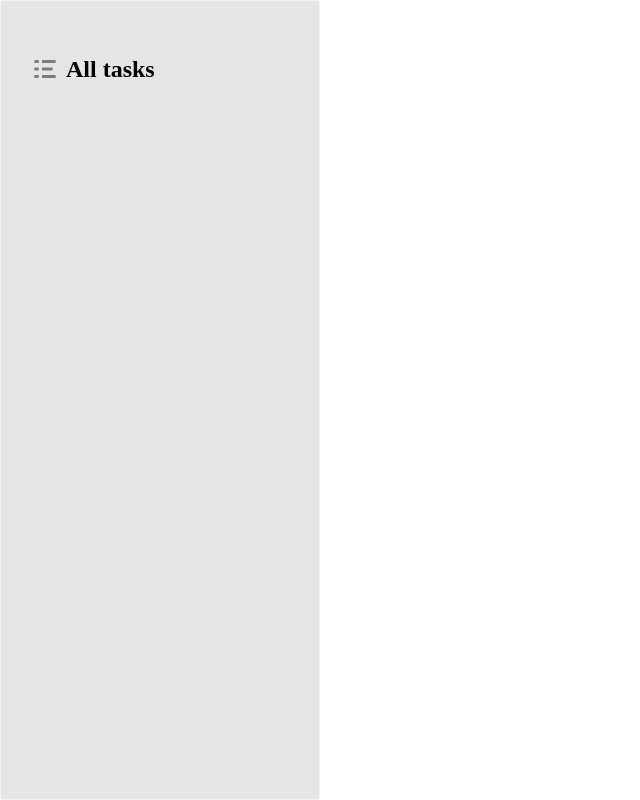
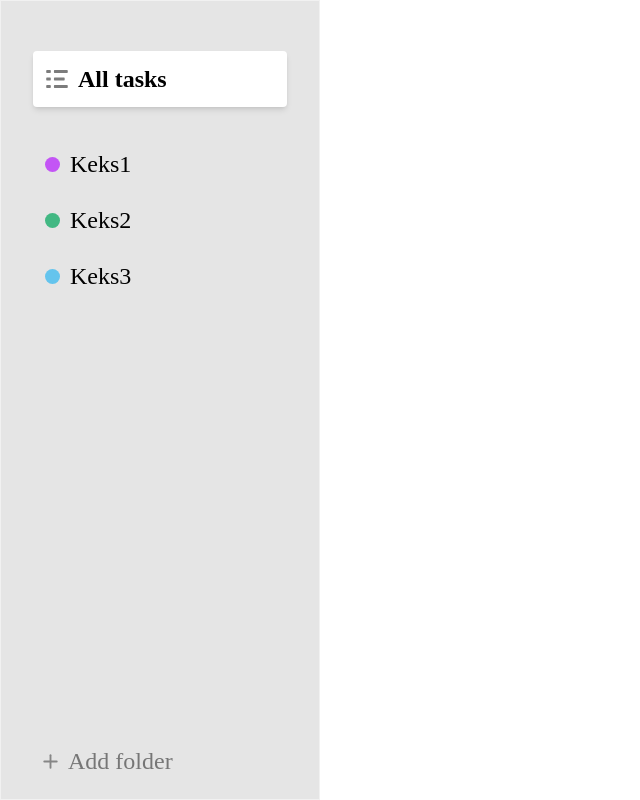
Before and after one commit to altq33/TODO-ReactApp, a React (Vite) app: page / in a window 1280 px wide. Shown: the whole page, without its empty margins (0-640 px from the left). Built offline with nearby package versions, Linux system fonts and the light colour scheme; a web font is replaced by a local one.

Commit message:
add sidebar layout and some logic

```diff
--- /dev/null
+++ b/src/components/AddFolderBtn/AddFolderBtn.tsx
@@ -0,0 +1,7 @@
+import React from 'react'
+
+export const AddFolderBtn = (props:{onClick: () => void}) => {
+  return (
+      <button onClick={props.onClick} className='add-folder-btn'>Add folder</button>
+  )
+}
--- /dev/null
+++ b/src/components/AddFolderModal/AddFolderModal.tsx
@@ -0,0 +1,26 @@
+import React from "react";
+import { ColorTag } from "../ColorTag/ColorTag";
+
+export const AddFolderModal = () => {
+  const colors: number[] = Array.from(Array(8).keys());
+  return (
+    <div className="add-folder-form">
+      <input
+        type="text"
+        placeholder="Folder name"
+        className="bg-white text-[20px] w-full pl-[11px] py-[8px] rounded-[4px] border border-grey outline-none h-[32px]"
+      />
+      <div className="flex w-full justify-between">
+        {colors.map((el) => {
+          return <ColorTag colorId={el} key={el} />;
+        })}
+      </div>
+      <button
+        className="
+      w-full h-[37px] bg-btn-color text-white text-[20px] flex items-center justify-center rounded-[4px] hover:bg-teal-400 transition-colors"
+      >
+        Add
+      </button>
+    </div>
+  );
+};
--- a/src/components/App/App.tsx
+++ b/src/components/App/App.tsx
@@ -1,18 +1,25 @@
-import React from "react";
-import listImg from "../../assets/icons/Vector.svg";
+import React, { useState } from "react";
+import { AddFolderBtn } from "../AddFolderBtn/AddFolderBtn";
+import { AddFolderModal } from "../AddFolderModal/AddFolderModal";
+import { List } from "../List/List";
 
-export const App = () => {
+export const App: React.FC = () => {
+  const [addModalIsOpen, setAddModalIsOpen] = useState(false);
+
+  const [folders, setFolders] = useState([
+    { id: 0, title: "Keks1", colorId: 6, selected: false },
+    { id: 1, title: "Keks2", colorId: 1, selected: false },
+    { id: 2, title: "Keks3", colorId: 2, selected: false },
+  ]);
+
   return (
     <div className="todo">
       <div className="todo-sidebar">
-        <ul className="todo-list">
-          <li className="flex items-center">
-            <i>
-              <img className="mr-[9px] cursor-pointer w-[24px]" src={listImg} alt="List Icon" />
-            </i>
-            <span className="font-bold">All tasks</span>
-          </li>
-        </ul>
+        <List label="All tasks" folders={folders} />
+        <div>
+          {addModalIsOpen && <AddFolderModal />}
+          <AddFolderBtn onClick={() => setAddModalIsOpen(true)} />
+        </div>
       </div>
       <div className="todo-tasks"></div>
     </div>
--- a/src/components/App/index.tsx
+++ /dev/null
@@ -1 +0,0 @@
-export { App } from "./App";
--- /dev/null
+++ b/src/components/ColorTag/ColorTag.tsx
@@ -0,0 +1,36 @@
+import React from "react";
+
+export const ColorTag = ({ colorId }: { colorId: number }) => {
+  let color: string;
+
+  switch (colorId) {
+    case 1: {
+      color = "bg-green-point";
+      break;
+    }
+    case 2: {
+      color = "bg-blue-point";
+      break;
+    }
+    case 4: {
+      color = "bg-pink-point";
+      break;
+    }
+    case 5: {
+      color = "bg-light-green-point";
+      break;
+    }
+    case 6: {
+      color = "bg-purple-point";
+      break;
+    }
+    case 7: {
+      color = "bg-salmon-point";
+      break;
+    }
+    default:
+      color = "bg-grey-point";
+  }
+
+  return <div className={`color-tag ${color}`}></div>;
+};
--- /dev/null
+++ b/src/components/List/List.tsx
@@ -0,0 +1,37 @@
+import React from "react";
+import listImg from "../../assets/icons/Vector.svg";
+import { ListItem }  from "./ListItem/ListItem";
+
+export interface IFolder {
+  id?: number;
+  title: string;
+  colorId: number;
+  selected: boolean;
+}
+
+interface IListProps {
+  label: string;
+  folders: Array<IFolder>;
+}
+
+export const List = ({ label, folders }: IListProps) => {
+  return (
+    <ul className="todo-list">
+      <li className="flex items-center mb-[29px] text-[24px] selected">
+        <div className="flex items-center">
+          <i>
+            <img
+              className="mr-[9px] cursor-pointer w-[24px]"
+              src={listImg}
+              alt="List Icon"
+            />
+          </i>
+          <span className="font-bold block">{label}</span>
+        </div>
+      </li>
+      {folders.map((el) => {
+        return <ListItem colorId={el.colorId} title={el.title} key={el.id} selected={el.selected}/>;
+      })}
+    </ul>
+  );
+};
--- /dev/null
+++ b/src/components/List/ListItem/ListItem.tsx
@@ -0,0 +1,15 @@
+import React from "react";
+import { ColorTag } from "../../ColorTag/ColorTag";
+import { IFolder } from "../List";
+
+export const ListItem = ({ colorId, title, selected }: IFolder) => {
+  return (
+    <li className={selected ? "selected" : ""}>
+      <div className="flex items-center">
+        <ColorTag colorId={colorId} />
+        <span>{title}</span>
+      </div>
+      <div className="close-icon"></div>
+    </li>
+  );
+};
--- a/src/index.css
+++ b/src/index.css
@@ -19,7 +19,39 @@
   }
 
   .todo-sidebar {
-    @apply w-1/4 h-full bg-side-bg border-sb-border border border-solid pl-[32px] pt-[50px];
+    @apply w-1/4 h-full bg-side-bg border-sb-border border border-solid px-[32px] pt-[50px] pb-[20px] flex flex-col flex-grow-0 shrink-0 justify-between;
+  }
+
+  .todo-sidebar ul li {
+    @apply transition-transform  py-[10px] pl-[12px] cursor-pointer w-full hover:translate-x-2 flex items-center justify-between;
+  }
+
+  .todo-sidebar ul li.selected {
+    @apply rounded-[4px] bg-white shadow-md cursor-default;
+  }
+
+  .close-icon {
+    @apply bg-[url("./assets/icons/close.svg")] w-[15px] h-[15px] bg-no-repeat hidden bg-cover mr-[14px] cursor-pointer;
+  }
+
+  .todo-sidebar ul li.selected:hover .close-icon {
+    @apply block;
+  }
+
+  .color-tag {
+    @apply w-[15px] h-[15px] rounded-[50%] mr-[10px];
+  }
+
+  .add-folder-btn {
+    @apply cursor-pointer ml-[10px] self-start transition hover:scale-110  text-grey before:content-[""] before:inline-block before:bg-no-repeat before:bg-cover before:bg-[url("./assets/icons/add.svg")] before:w-[15px] before:h-[15px] before:mr-[10px];
+  }
+
+  .add-folder-form {
+    @apply w-[300px] h-[148px] p-[18px] bg-white rounded-[10px] flex flex-col justify-between shadow-md;
+  }
+
+  .add-folder-form .color-tag {
+    @apply w-[20px] h-[20px] m-0;
   }
 }
 
--- a/src/main.tsx
+++ b/src/main.tsx
@@ -6,8 +6,6 @@ import "./index.css";
 
 ReactDOM.createRoot(document.getElementById("root") as HTMLElement).render(
   <React.StrictMode>
-    <BrowserRouter>
-      <App />
-    </BrowserRouter>
+    <App />
   </React.StrictMode>
 );
--- a/tailwind.config.cjs
+++ b/tailwind.config.cjs
@@ -10,6 +10,7 @@ module.exports = {
         transparent: "transparent",
         "side-bg": "#E5E5E5",
         "green-point": "#42B883",
+        "btn-color": "#4DD599",
         "blue-point": "#64C4ED",
         "grey-point": "#C9D1D3",
         "pink-point": "#FFBBCC",
@@ -17,6 +18,7 @@ module.exports = {
         "purple-point": "#C355F5",
         "salmon-point": "#FF6464",
         "sb-border": "#F1F1F1",
+        grey: "#767676",
       },
     },
   },
```
Also changed, not shown: src/assets/icons/add.svg (added), src/assets/icons/close.svg (added).
